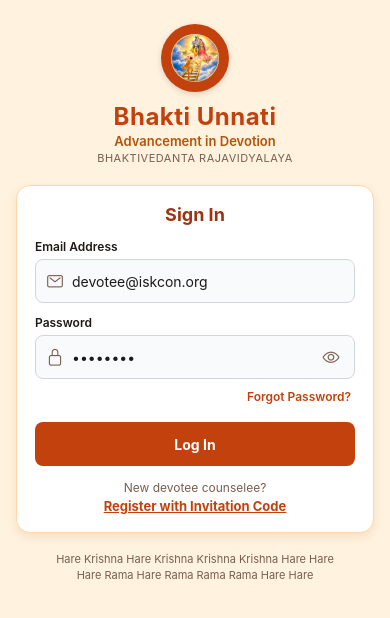
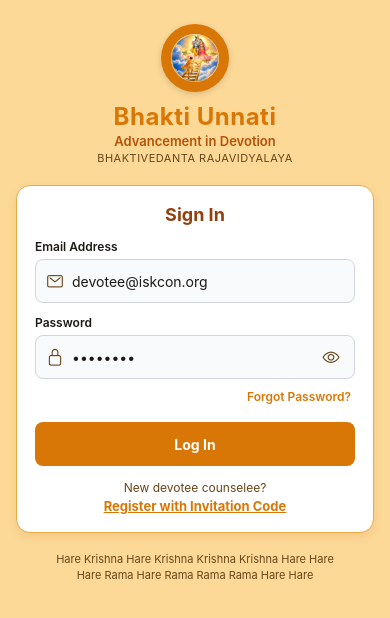
Before and after one commit to spiritual-quiz/iskcon-sadhana-tracker, a React Native app: screen /Login in a window 390 px wide. Shown: the top 618 px of the page. Built offline with nearby package versions, Linux system fonts and the light colour scheme; no server answers.

Commit message:
Set header to #ffa600 and body to #fcd997 with high-contrast text and accents

```diff
--- a/src/components/Header.tsx
+++ b/src/components/Header.tsx
@@ -26,7 +26,7 @@
       <View style={styles.topRow}>
         {showBack ? (
           <TouchableOpacity onPress={onBackPress} style={styles.iconButton}>
-            <Ionicons name="arrow-back" size={22} color={THEME.colors.gold} />
+            <Ionicons name="arrow-back" size={22} color="#261200" />
           </TouchableOpacity>
         ) : (
           <View style={styles.logoContainer}>
@@ -51,7 +51,7 @@
 
         {rightAction ? (
           <TouchableOpacity onPress={rightAction.onPress} style={styles.iconButton}>
-            <Ionicons name={rightAction.iconName} size={20} color={THEME.colors.gold} />
+            <Ionicons name={rightAction.iconName} size={20} color="#261200" />
           </TouchableOpacity>
         ) : (
           <View style={styles.rightPlaceholder} />
@@ -63,12 +63,12 @@
 
 const styles = StyleSheet.create({
   container: {
-    backgroundColor: THEME.colors.primary,
+    backgroundColor: '#FFA600',
     paddingHorizontal: 12,
     paddingTop: 8,
     paddingBottom: 10,
     borderBottomWidth: 1.5,
-    borderBottomColor: THEME.colors.gold,
+    borderBottomColor: '#E08500',
   },
   topRow: {
     flexDirection: 'row',
@@ -93,22 +93,23 @@
     marginHorizontal: 8,
   },
   title: {
-    color: THEME.colors.textInverse,
+    color: '#261200',
     fontSize: 16,
     fontWeight: 'bold',
     letterSpacing: 0.3,
   },
   subtitle: {
-    color: THEME.colors.goldLight,
+    color: '#5C2D00',
     fontSize: 11,
     marginTop: 1,
+    fontWeight: '600',
     letterSpacing: 0.2,
   },
   iconButton: {
     width: 36,
     height: 36,
     borderRadius: 18,
-    backgroundColor: 'rgba(212, 175, 55, 0.15)',
+    backgroundColor: 'rgba(0, 0, 0, 0.08)',
     alignItems: 'center',
     justifyContent: 'center',
   },
--- a/src/constants/theme.ts
+++ b/src/constants/theme.ts
@@ -1,36 +1,42 @@
 export const THEME = {
   colors: {
-    // Primary Devotional Colors (Thick Royal Saffron & Orange)
-    primary: '#C2410C', // Thick Sacred Saffron / Deep Orange
-    primaryDark: '#9A3412', // Rich Deep Saffron
-    primaryLight: '#EA580C', // Vibrant Saffron Orange
-    primaryUltraLight: '#FFEDD5', // Soft Saffron Peach
+    // Header & Brand Colors
+    header: '#FFA600', // Vibrant Golden Marigold
+    headerBorder: '#E08500',
+    headerText: '#261200', // Deep obsidian brown for high contrast on #FFA600
+    headerSubtitle: '#5C2D00',
+
+    // Primary Devotional Colors
+    primary: '#D97706', // Rich Golden Amber
+    primaryDark: '#92400E', // Deep Amber
+    primaryLight: '#FFA600', // Golden Orange
+    primaryUltraLight: '#FEF3C7', // Soft Gold Tint
 
     // Sacred Gold & Saffron Accents
     gold: '#D4AF37', // Temple Gold
     goldDark: '#B45309', // Rich Amber Gold
-    goldLight: '#FEF3C7', // Warm Gold Tint
+    goldLight: '#FEF3C7',
     goldAccent: '#FEF08A',
-    saffron: '#EA580C', // Sacred Vedic Kesari Saffron
-    saffronLight: '#FFEDD5',
-    saffronDark: '#9A3412',
+    saffron: '#FFA600',
+    saffronLight: '#FCD997',
+    saffronDark: '#B45309',
 
-    // Background & Surfaces (Sacred Saffron & Kesari Palette)
-    background: '#FFF2DE', // Radiant Warm Saffron / Kesari Glow (Rich & Devotional)
+    // Background & Surfaces
+    background: '#FCD997', // User requested golden body canvas
     surface: '#FFFFFF', // Pristine White Card Surface
-    surfaceVariant: '#FFEDD5', // Warm Kesari Peach Inset Surface
-    surfaceMuted: '#FED7AA', // Warm Amber Accent Tone
+    surfaceVariant: '#F7CE7F', // Warm Golden Inset Surface
+    surfaceMuted: '#EAA847', // Warm Amber Accent Tone
     card: '#FFFFFF',
 
     // Text & Typography
     text: '#1C1917', // High contrast deep obsidian/charcoal
-    textMuted: '#785E4F', // Warm rich cocoa slate
-    textLight: '#A89080', // Clear placeholder / hint
+    textMuted: '#684518', // Warm rich cocoa amber
+    textLight: '#8C6030', // Clear placeholder / hint
     textInverse: '#FFFFFF',
 
     // Borders & Dividers
-    border: '#FED7AA', // Warm Kesari/Golden hairline border
-    borderLight: '#FFF0DC', // Subtle separator
+    border: '#EAA847', // Warm golden hairline border
+    borderLight: '#F6CD8B', // Subtle separator
 
     // Status / Sentiment
     success: '#15803D',
@@ -43,7 +49,7 @@
     infoLight: '#EFF6FF',
 
     // Grades
-    gradeA: '#C2410C', // Thick Royal Saffron
+    gradeA: '#D97706',
     gradeB: '#2563EB',
     gradeC: '#D97706',
     gradeD: '#EA580C',
--- a/src/navigation/CounseleeTabs.tsx
+++ b/src/navigation/CounseleeTabs.tsx
@@ -30,11 +30,11 @@
     <Tab.Navigator
       screenOptions={({ route }) => ({
         headerShown: false,
-        tabBarActiveTintColor: THEME.colors.gold,
-        tabBarInactiveTintColor: '#A0AEC0',
+        tabBarActiveTintColor: '#261200',
+        tabBarInactiveTintColor: '#78350F',
         tabBarStyle: {
-          backgroundColor: THEME.colors.primaryDark,
-          borderTopColor: THEME.colors.gold,
+          backgroundColor: '#FFA600',
+          borderTopColor: '#E08500',
           borderTopWidth: 1.5,
           height: 60,
           paddingBottom: 8,
--- a/src/navigation/RootNavigator.tsx
+++ b/src/navigation/RootNavigator.tsx
@@ -62,7 +62,7 @@
 const styles = StyleSheet.create({
   splashContainer: {
     flex: 1,
-    backgroundColor: THEME.colors.primary,
+    backgroundColor: '#FFA600',
     alignItems: 'center',
     justifyContent: 'center',
     padding: THEME.spacing.xl,
@@ -88,20 +88,20 @@
   splashTitle: {
     fontSize: 26,
     fontWeight: 'bold',
-    color: THEME.colors.textInverse,
+    color: '#261200',
     textAlign: 'center',
     letterSpacing: 0.5,
   },
   splashSubtitle: {
     fontSize: 13,
-    color: THEME.colors.goldLight,
+    color: '#5C2D00',
     textAlign: 'center',
     marginTop: 4,
     fontWeight: '600',
   },
   institutionTag: {
     fontSize: 11,
-    color: 'rgba(255,255,255,0.7)',
+    color: 'rgba(38, 18, 0, 0.7)',
     textAlign: 'center',
     marginTop: 2,
     fontStyle: 'italic',
```
